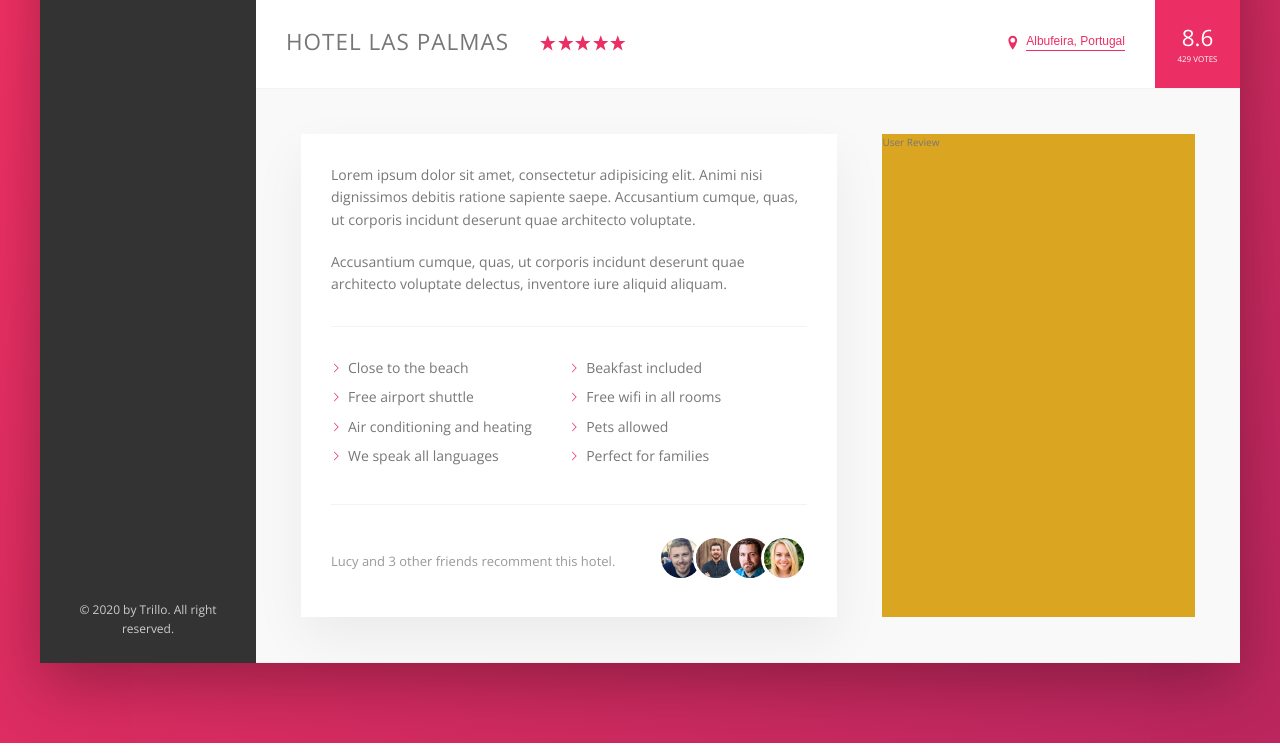
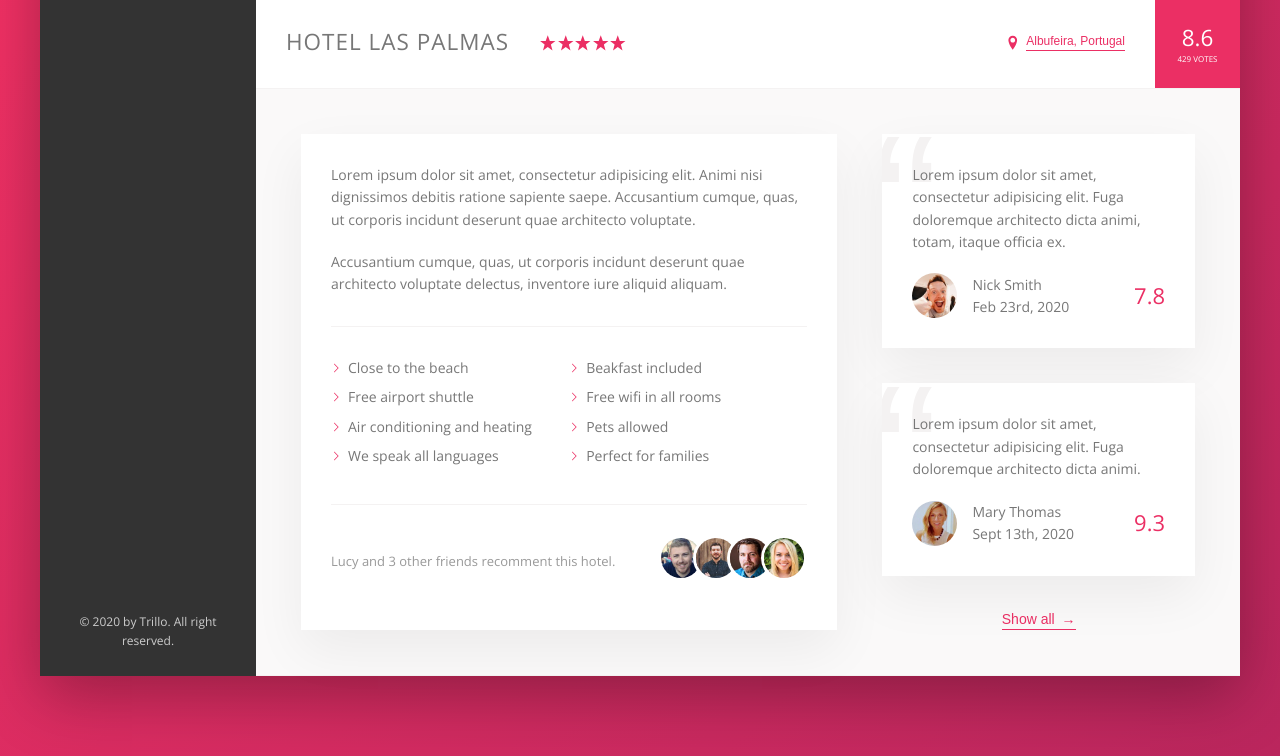
Before and after one commit to rosswilson2306/Trillo, a website: page index.html in a window 1280 px wide. Shown: the part 538-1294 px from the top of the page. Drawn offline with nearby package versions, Linux system fonts and the light colour scheme.

Commit message:
Built and styled review section

```diff
--- a/index.html
+++ b/index.html
@@ -179,12 +179,39 @@
                         <img src="img/user-3.jpg" alt="Freind 1" class="recommend__photo">
                         <img src="img/user-4.jpg" alt="Freind 2" class="recommend__photo">
                         <img src="img/user-5.jpg" alt="Freind 3" class="recommend__photo">
-                        <img src="img/user-6.jpg" alt="Freind 4" class="recommend__photo">
+                        <img src="img/user-6.jpg" alt="Freind 4 " class="recommend__photo">
                     </div>
                 </div>
             </div>
             <div class="user-review">
-                User Review
+                <figure class="review">
+                    <blockquote class="review__text">
+                        Lorem ipsum dolor sit amet, consectetur adipisicing elit. Fuga doloremque architecto dicta animi, totam, itaque officia ex.
+                    </blockquote>
+                    <figcaption class="review__user">
+                        <img src="img/user-1.jpg" alt=" User 1" class="review__photo">
+                        <div class="review__user-box">
+                            <p class="reivew__user-name">Nick Smith</p>
+                            <p class="reivew__user-date">Feb 23rd, 2020</p>
+                        </div>
+                        <div class="review__rating">7.8</div>
+                    </figcaption>
+                </figure>
+                <figure class="review">
+                    <blockquote class="review__text">
+                        Lorem ipsum dolor sit amet, consectetur adipisicing elit. Fuga doloremque architecto dicta animi.
+                    </blockquote>
+                    <figcaption class="review__user">
+                        <img src="img/user-2.jpg" alt=" User 1" class="review__photo">
+                        <div class="review__user-box">
+                            <p class="reivew__user-name">Mary Thomas</p>
+                            <p class="reivew__user-date">Sept 13th, 2020 </p>
+                        </div>
+                        <div class="review__rating">9.3</div>
+                    </figcaption>
+                </figure>
+
+                <button class="btn-inline">Show all <span>&rarr;</span></button>
             </div>
           </div>
 
--- a/sass/_components.scss
+++ b/sass/_components.scss
@@ -280,8 +280,17 @@
     cursor: pointer;
     transition: all .2s;
 
+    & span {
+        margin-left: 3px;
+        transition: margin-left .2s;
+    }
+
     &:hover {
         color: var(--color-grey-dark-1);
+
+        span {
+            margin-left: 8px;
+        }
     }
 
     &:focus {
@@ -384,3 +393,68 @@
         }
     }
 }
+
+
+
+////////////////////////////////////
+//  REVIEWS
+.review {
+    background-color: #fff;
+    box-shadow: var(--shadow-light);
+    padding: 3rem;
+    margin-bottom: 3.5rem;
+    position: relative;
+    overflow: hidden;
+
+    &__text {
+        margin-bottom: 2rem;
+        z-index: 10;
+        position: relative;
+    }
+
+    &__user {
+        display: flex;
+        align-items: center;
+    }
+
+    &__photo {
+        height: 4.5rem;
+        width: 4.5rem;
+        border-radius: 50%;
+        margin-right: 1.5rem;
+    }
+
+    &__user-box {
+        margin-right: auto;
+    }
+
+    &__user-name {
+        font-size: 1.1rem;
+        font-weight: 600;
+        text-transform: uppercase;
+        margin-bottom: .4rem;
+    }
+
+    &__user-date {
+        font-size: 1rem;
+        color: var(--color-grey-dark-3);
+    }
+
+    &__rating {
+        color: var(--color-primary);
+        font-size: 2.2rem;
+        font-weight: 300;
+    }
+
+    &::before {
+        content: "\201C";
+        position: absolute;
+        top: -2.75rem;
+        left: -1rem;
+        line-height: 1;
+        font-size: 20rem;
+        color: var(--color-grey-light-2);
+        font-family: sans-serif;
+        z-index: 1;
+    }
+}
--- a/sass/_layout.scss
+++ b/sass/_layout.scss
@@ -39,6 +39,7 @@
 
 
 .detail {
+    font-size: 1.4rem;
     display: flex;
     padding: 4.5rem;
     background-color: var(--color-grey-light-1);
@@ -46,7 +47,6 @@
 }
 
 .description {
-    font-size: 1.4rem;
     background-color: #fff;
     box-shadow: var(--shadow-light);
     padding: 3rem;
@@ -55,6 +55,9 @@
 }
 
 .user-review {
-    background-color: goldenrod;
     flex: 1;
+
+    display: flex;
+    flex-direction: column;
+    align-items: center;
 }
```
Also changed, not shown: css/style.css.
